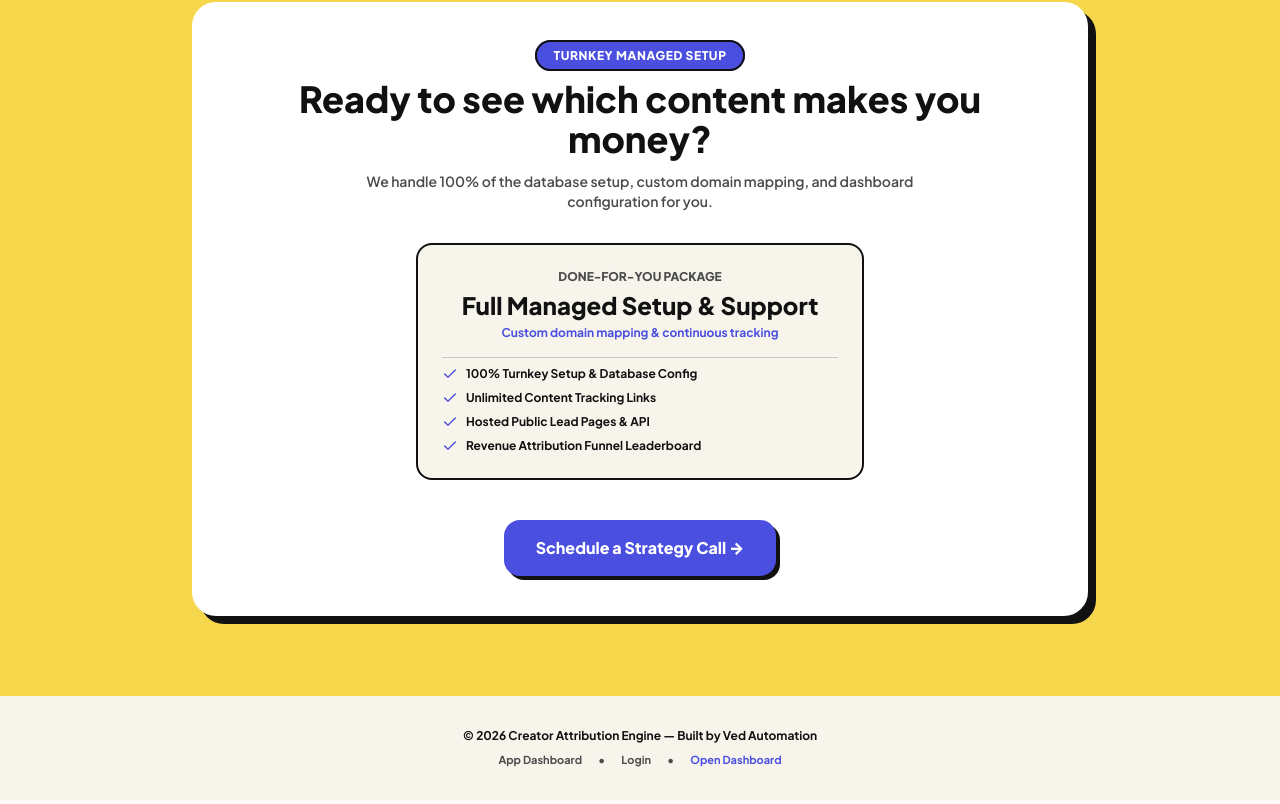
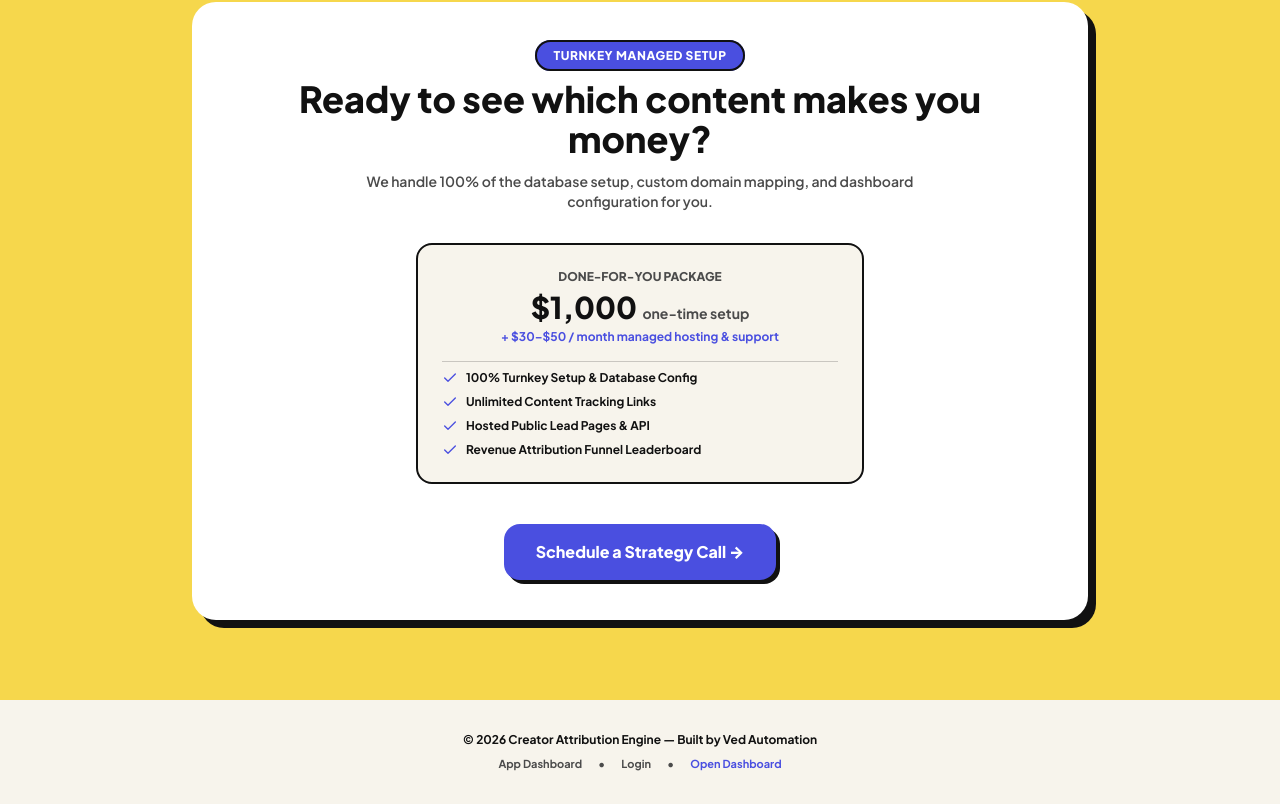
Before and after one commit to Vedbhanu/creator-attribution-dashboard, a Next.js app: page / in a window 1280 px wide. Shown: the part 2115-2919 px from the top of the page. Built offline with nearby package versions, Linux system fonts and the light colour scheme.

Commit message:
Display pricing (,000 one-time setup + -/mo managed hosting) in bottom package card

```diff
--- a/src/app/welcome/page.tsx
+++ b/src/app/welcome/page.tsx
@@ -266,8 +266,8 @@ export default function LandingPage() {
           <div className="p-6 rounded-2xl bg-[#F7F4EC] border-2 border-[#111111] max-w-md mx-auto space-y-4">
             <div className="space-y-1">
               <div className="text-xs font-extrabold text-[#4B4B4B] uppercase">Done-For-You Package</div>
-              <div className="text-2xl font-black text-[#111111]">Full Managed Setup & Support</div>
-              <div className="text-xs font-bold text-[#4A4FE0]">Custom domain mapping & continuous tracking</div>
+              <div className="text-3xl font-black text-[#111111]">$1,000 <span className="text-sm font-bold text-[#4B4B4B]">one-time setup</span></div>
+              <div className="text-xs font-bold text-[#4A4FE0]">+ $30–$50 / month managed hosting & support</div>
             </div>
 
             <ul className="text-xs font-bold text-[#111111] space-y-2 text-left pt-2 border-t border-[#111111]/20">
```
